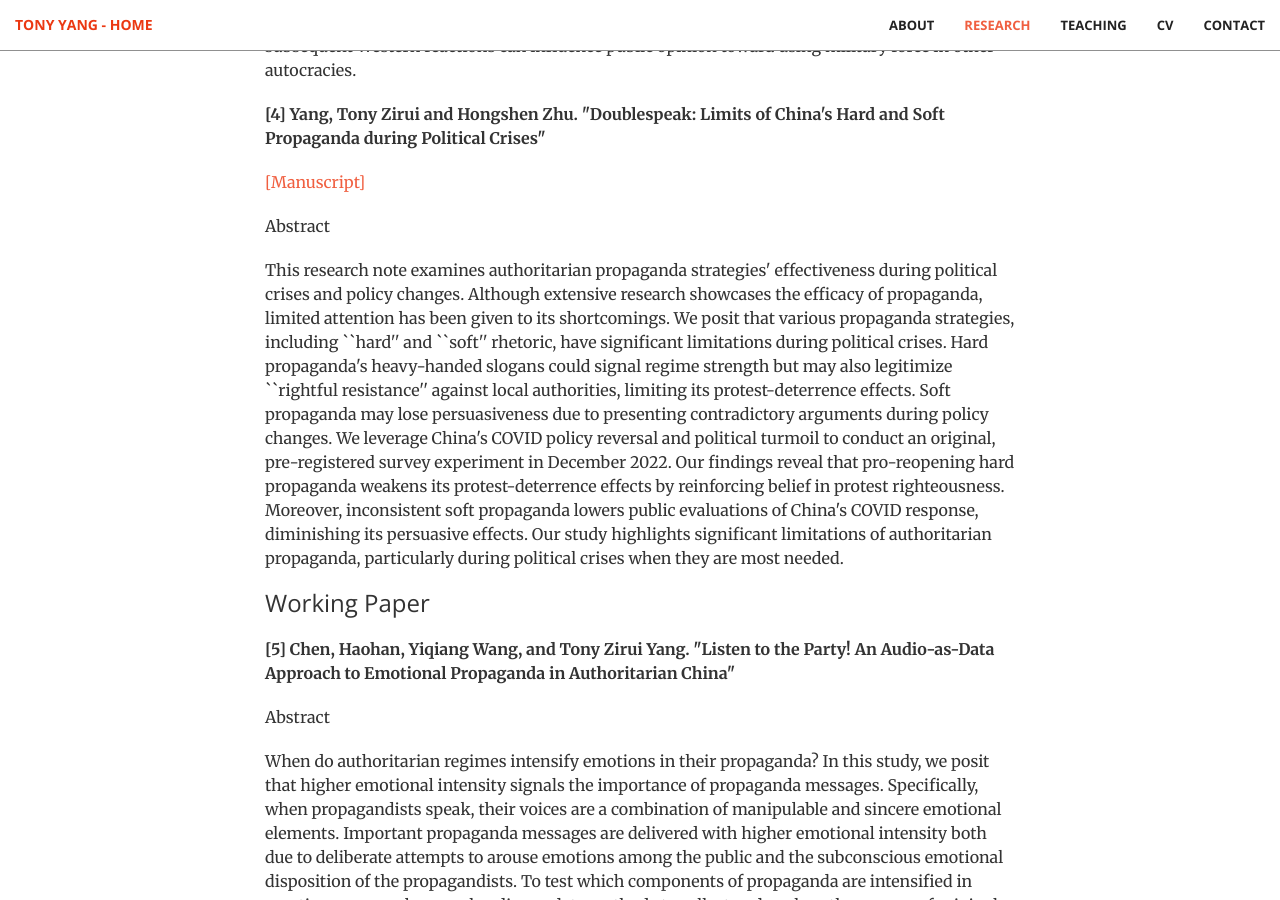
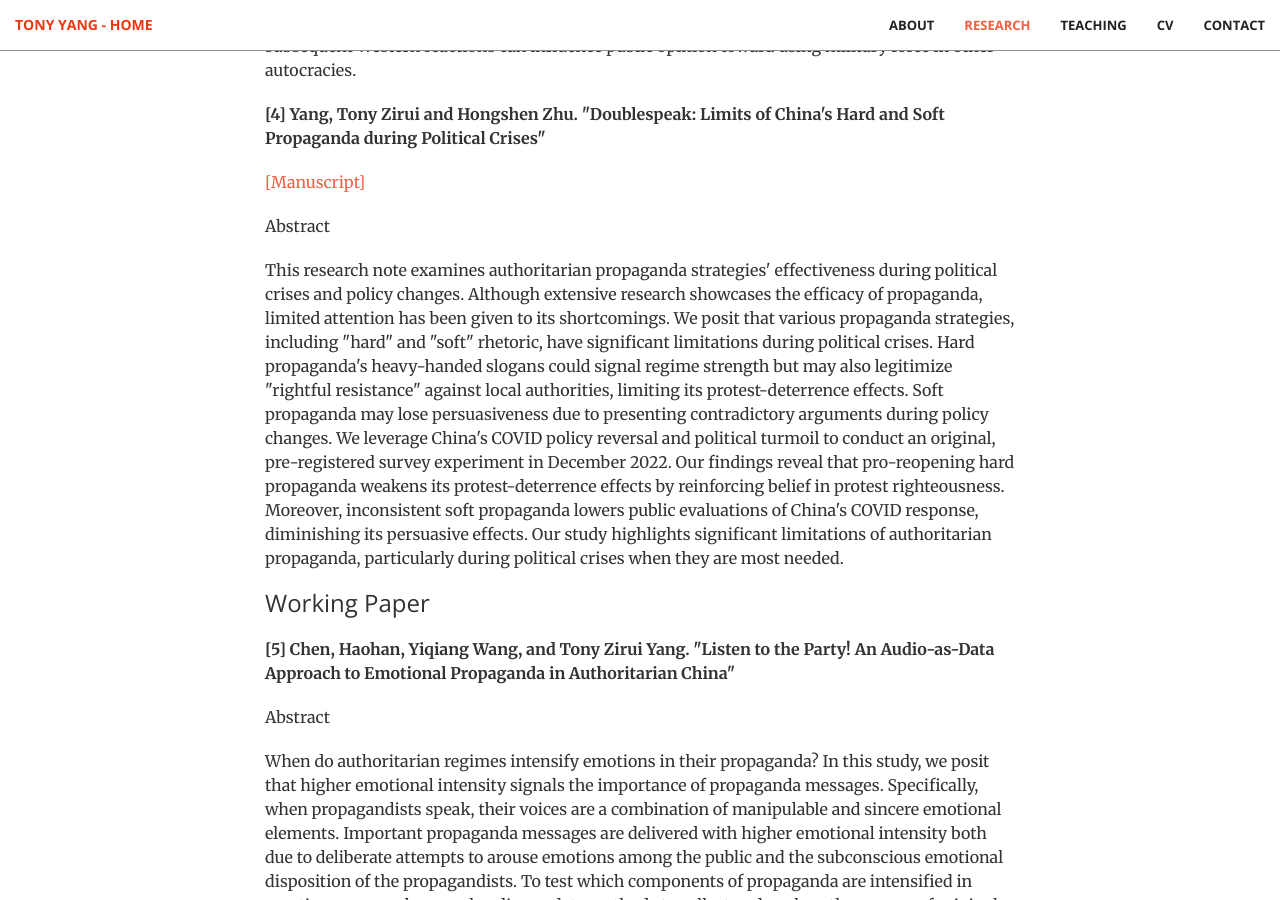
Before and after one commit to tonyhsfz/website, a Jekyll site: the page built from index.html, in a window 1280 px wide and 900 px high, scrolled down 3556 px. Built offline with Jekyll 4.4.1, drawn with Linux system fonts in a browser that asks for light colours.

```diff
--- a/_includes/publication.html
+++ b/_includes/publication.html
@@ -54,8 +54,8 @@ public opinion on the use of military force in China. Using two original, pre-re
 <p>
   This research note examines authoritarian propaganda strategies' effectiveness during political crises and policy changes.
         Although extensive research showcases the efficacy of propaganda, limited attention has been given to its shortcomings.
-        We posit that various propaganda strategies, including ``hard'' and ``soft'' rhetoric, have significant limitations during political crises.
-        Hard propaganda's heavy-handed slogans could signal regime strength but may also legitimize ``rightful resistance'' against local authorities, limiting its protest-deterrence effects.
+        We posit that various propaganda strategies, including "hard" and "soft" rhetoric, have significant limitations during political crises.
+        Hard propaganda's heavy-handed slogans could signal regime strength but may also legitimize "rightful resistance" against local authorities, limiting its protest-deterrence effects.
         Soft propaganda may lose persuasiveness due to presenting contradictory arguments during policy changes.
         We leverage China's COVID policy reversal and political turmoil to conduct an original, pre-registered survey experiment in December 2022.
         Our findings reveal that pro-reopening hard propaganda weakens its protest-deterrence effects by reinforcing belief in protest righteousness.
```
